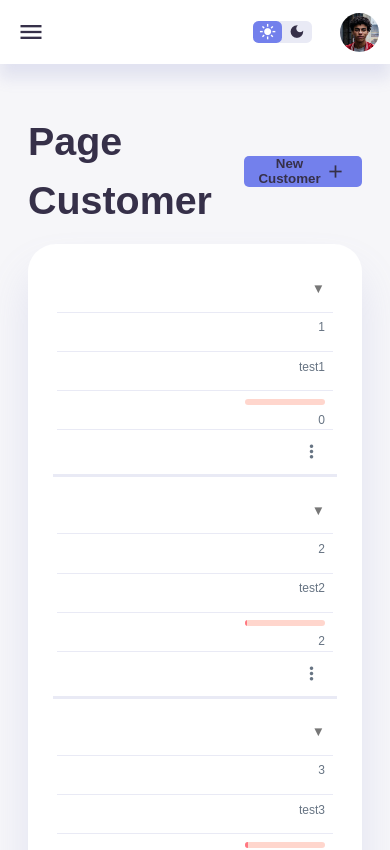
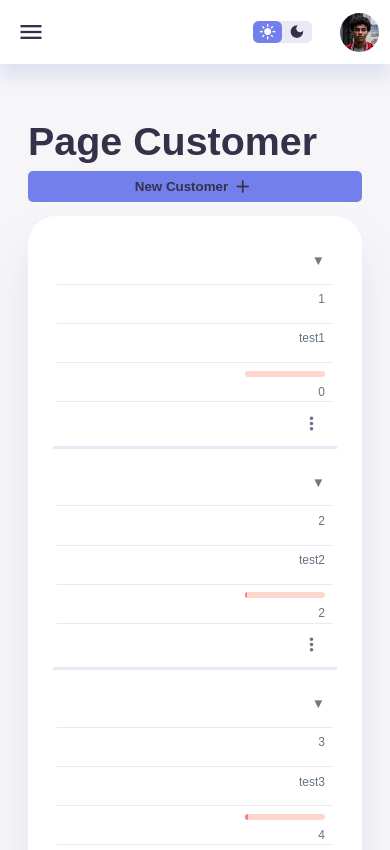
Before and after one commit to dxdns/react-components, a React (Vite) app: page /customer in a window 390 px wide. Shown: the top 850 px of the page. Built offline with nearby package versions, Linux system fonts and the light colour scheme.

Commit message:
template | page customer responsive styles

```diff
--- a/src/layouts/template/style.css
+++ b/src/layouts/template/style.css
@@ -3,7 +3,7 @@
     width: 96%;
     margin: 0 auto;
     gap: 1.8rem;
-    grid-template-columns: 13rem auto 1fr;
+    grid-template-columns: 13rem auto 23rem;
     grid-template-areas:
         "sidebar main right"
     ;
@@ -19,11 +19,11 @@
         display: block !important;
 
         &.show {
-            left: 0 !important;
+            left: 0;
         }
 
         &.hide {
-            left: -100% !important;
+            left: -100%;
         }
 
         .top {
@@ -195,13 +195,7 @@
             box-shadow: 1rem 3rem 4rem var(--color-light);
             height: 100vh;
             padding-right: var(--card-padding);
-            animation: showMenu 400ms ease forwards;
-
-            @keyframes showMenu {
-                to {
-                    left: 0;
-                }
-            }
+            transition: left .5s cubic-bezier(0.820, 0.085, 0.395, 0.895);
 
             .top {
                 .logo {
--- a/src/layouts/template/template.tsx
+++ b/src/layouts/template/template.tsx
@@ -15,20 +15,43 @@ import React from "react"
 export default function Template() {
     const [showMenu, setshowMenu] = React.useState(false)
 
-    function handleSidebar() {
-        setshowMenu(prev => !prev)
+    const menuRef = React.useRef<HTMLDivElement | null>(null)
+
+    function openMenu() {
+        setshowMenu(true)
+    }
+
+    function closeMenu() {
+        setshowMenu(false)
     }
 
     function toggleTheme() {
         document.body.classList.toggle("dark-theme-variables")
     }
 
+    React.useEffect(() => {
+        function handler(e: MouseEvent) {
+            const menu = menuRef.current
+            const a = menu?.getElementsByClassName("active").item(0)
+
+            if (!menu?.contains(e.target as Node) || menu?.contains(a as Node)) {
+                closeMenu()
+            }
+        }
+
+        document.addEventListener("mousedown", handler)
+
+        return () => {
+            document.removeEventListener("mousedown", handler)
+        }
+    }, [])
+
     return (
         <div className="template">
-            <aside className={showMenu ? "show" : "hide"}>
+            <aside ref={menuRef} className={showMenu ? "show" : "hide"}>
                 <div className="top">
                     <Logo />
-                    <div className="close" onClick={handleSidebar}>
+                    <div className="close" onClick={closeMenu}>
                         <span className="material-icons-sharp">close</span>
                     </div>
                 </div>
@@ -57,7 +80,7 @@ export default function Template() {
                     <IconButton
                         id="menu-btn"
                         name="menu"
-                        onClick={handleSidebar}
+                        onClick={openMenu}
                     />
                     <Switch
                         onClick={toggleTheme}
--- a/src/pages/customer/index.tsx
+++ b/src/pages/customer/index.tsx
@@ -5,6 +5,7 @@ import Card from "../../components/card"
 import Button from "../../components/button"
 import Icon from "../../components/icon"
 import { columns } from "./data"
+import "./style.css"
 
 export default function Customer() {
     const [currentPage, setCurrentPage] = React.useState(1)
@@ -17,7 +18,7 @@ export default function Customer() {
 
     return (
         <>
-            <div style={{ display: "flex", justifyContent: "space-between", alignItems: "center" }}>
+            <div className="header-customer">
                 <h1>Page Customer</h1>
                 <Button
                     right={<Icon name="add" />}
--- /dev/null
+++ b/src/pages/customer/style.css
@@ -0,0 +1,12 @@
+.header-customer {
+    display: flex;
+    justify-content: space-between;
+    align-items: center;
+}
+
+@media screen and (max-width: 425px) {
+    .header-customer {
+        flex-direction: column;
+        align-items: normal;
+    }
+}
```
